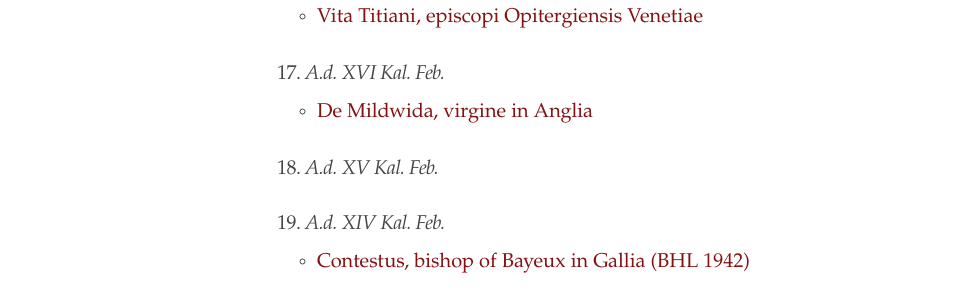
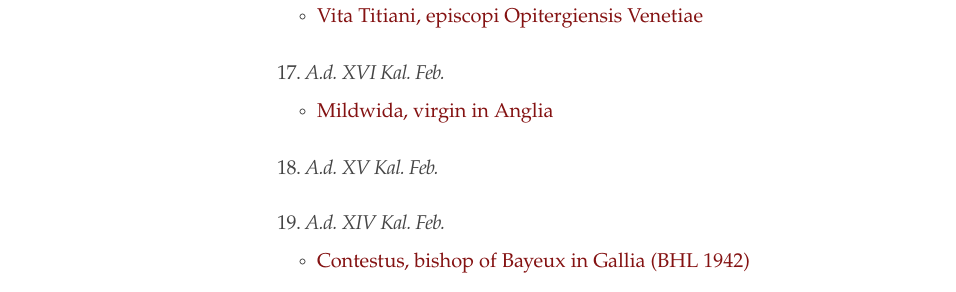
Before and after one commit to cjkoepke1/latin-hagiography, a Jekyll site: the page built from index.md, in a window 1280 px wide and 900 px high, scrolled down 5320 px. Shown: the part 158-450 px from the top of the window, without its empty margins (3-959 px from the left). Built offline with Jekyll 4.4.1, drawn with Linux system fonts in a browser that asks for light colours.

Commit message:
Updated Mildwida link

```diff
--- a/index.md
+++ b/index.md
@@ -189,7 +189,7 @@
 
 ### 17. *A.d. XVI Kal. Feb.*
 
-- [De Mildwida, virgine in Anglia](https://cjkoepke1.github.io/latin-hagiography/texts/de-mildwida/)
+- [Mildwida, virgin in Anglia](https://cjkoepke1.github.io/latin-hagiography/saints/mildwida-virgen/)
 
 ### 18. *A.d. XV Kal. Feb.*
 
```
